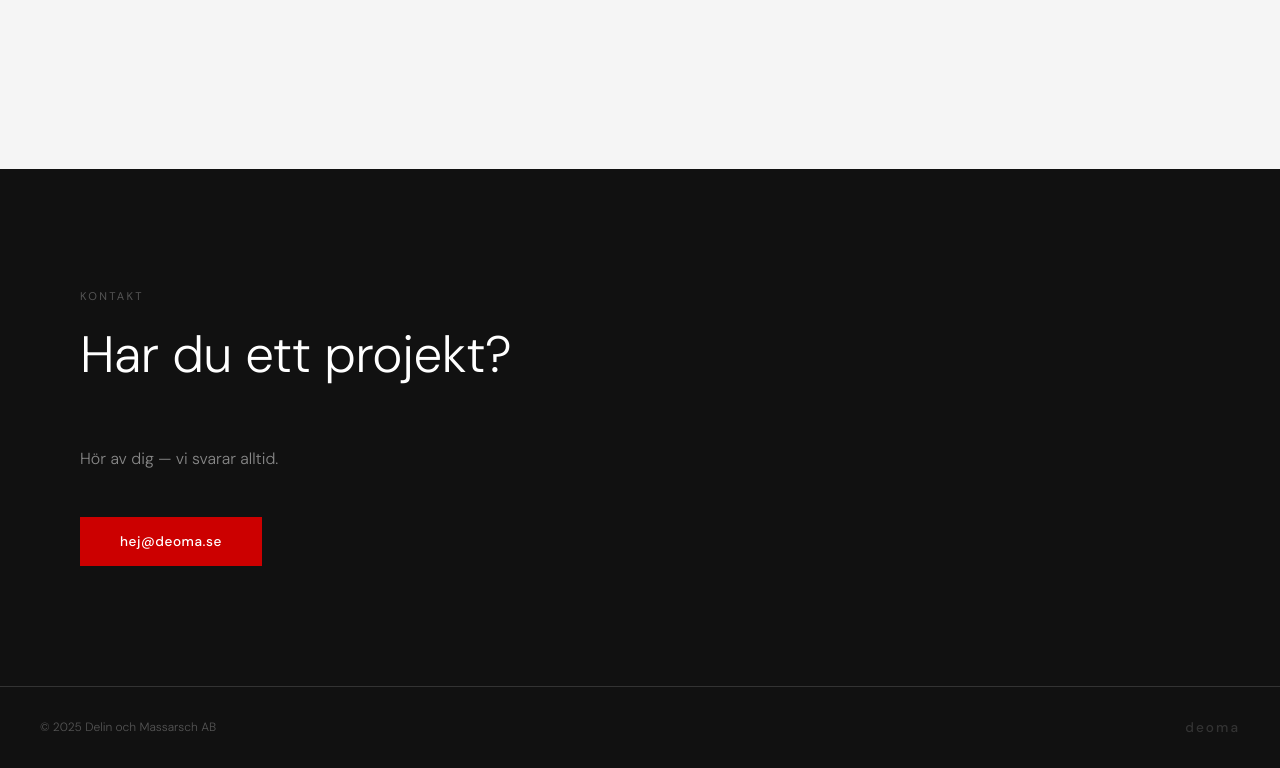
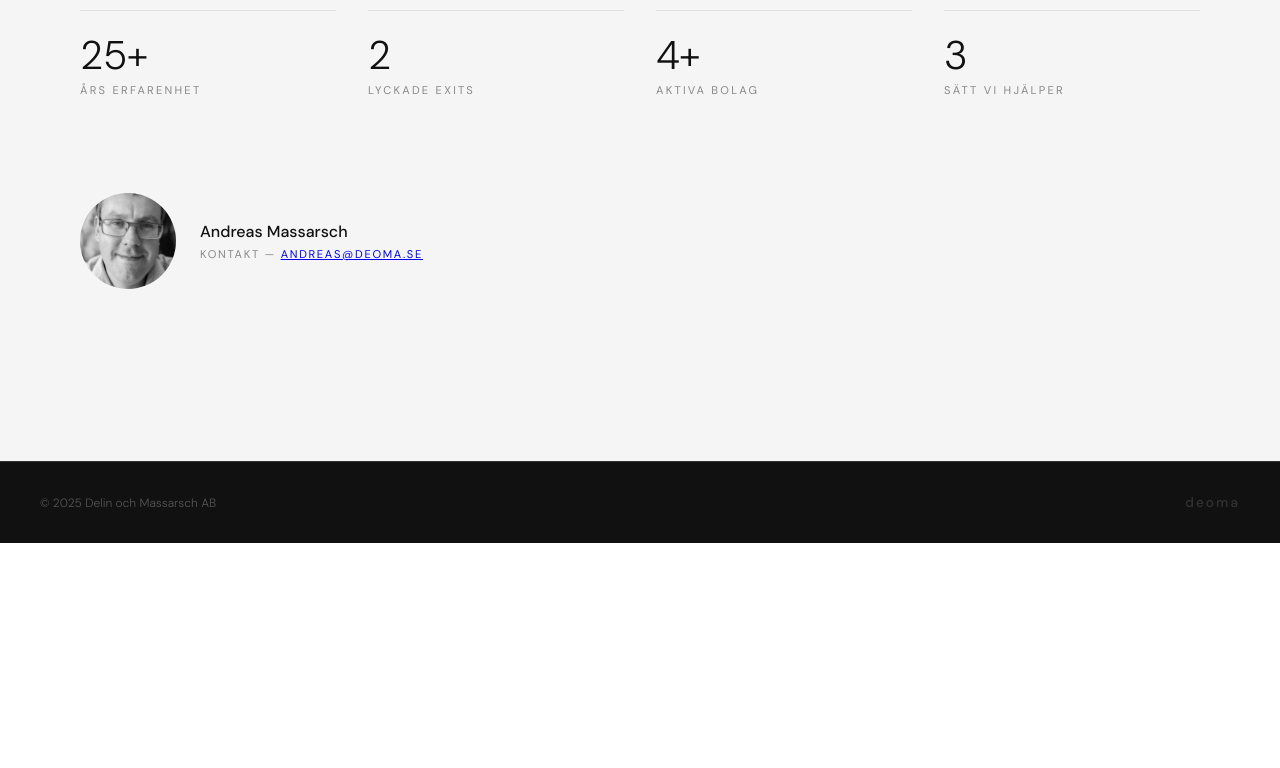
Before and after one commit to AndreasMassarsch/deomaweb, a plain HTML site: page index.html in a window 1280 px wide. Shown: the part 3631-4399 px from the top of the page. After the commit the page ends 4174 px from the top, so only its background shows below. Drawn offline with Linux system fonts and the light colour scheme.

Commit message:
Remove contact section, move CTA to portfolio card
Co-Authored-By: Claude Opus 4.6 (1M context) <noreply@anthropic.com>

```diff
--- a/index.html
+++ b/index.html
@@ -645,7 +645,7 @@
         <li><a href="#services">Vad vi gör</a></li>
         <li><a href="#portfolio">Bolag</a></li>
         <li><a href="#about">Om oss</a></li>
-        <li><a href="#contact">Kontakt</a></li>
+        <li><a href="mailto:hej@deoma.se">Kontakt</a></li>
       </ul>
     </nav>
     <div class="nav-rule"></div>
@@ -815,6 +815,12 @@
           </div>
           <a href="https://www.assently.com" target="_blank" rel="noopener" class="portfolio-link">Exit → Verified</a>
         </div>
+        <div class="portfolio-card" style="display:flex;align-items:center;justify-content:center;border:2px dashed #DDD;background:transparent;">
+          <div style="text-align:center;">
+            <h3 class="portfolio-name" style="color:var(--muted);">Nästa projekt?</h3>
+            <a href="mailto:hej@deoma.se" class="portfolio-link" style="color:var(--red);">Kontakta oss →</a>
+          </div>
+        </div>
       </div>
     </div>
   </section>
@@ -864,15 +870,6 @@
     </div>
   </section>
 
-  <!-- Kontakt -->
-  <section class="contact" id="contact">
-    <div class="container">
-      <p class="section-label">Kontakt</p>
-      <h2 class="section-title">Har du ett projekt?</h2>
-      <p class="contact-sub">Hör av dig — vi svarar alltid.</p>
-      <a href="mailto:hej@deoma.se" class="btn-primary">hej@deoma.se</a>
-    </div>
-  </section>
 
   <!-- Footer -->
   <footer class="footer">
```
